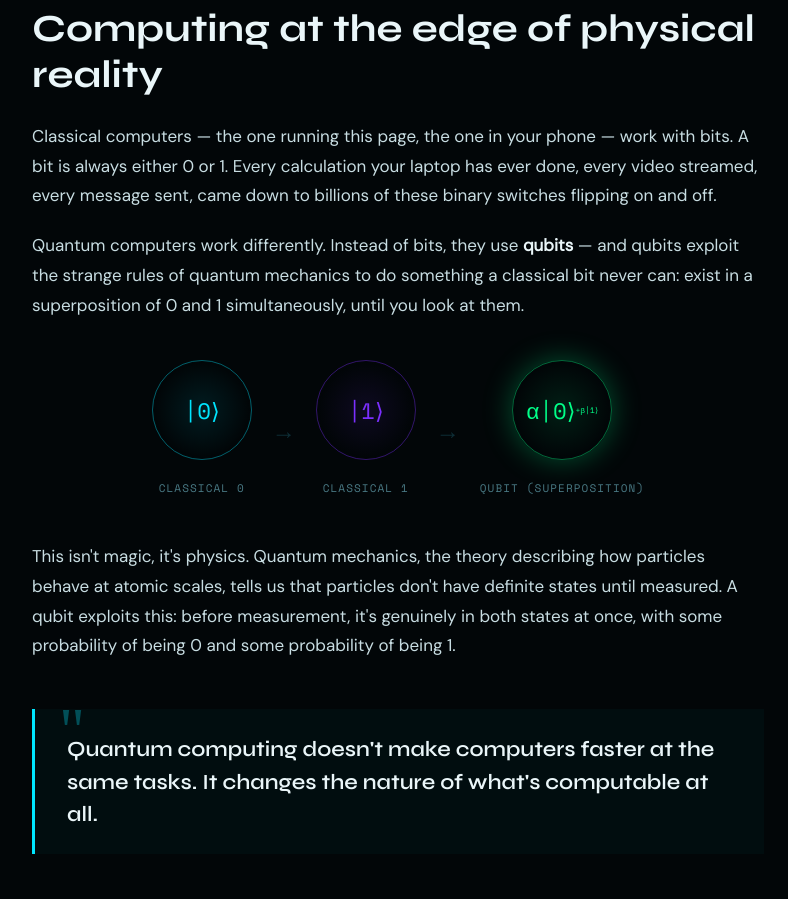
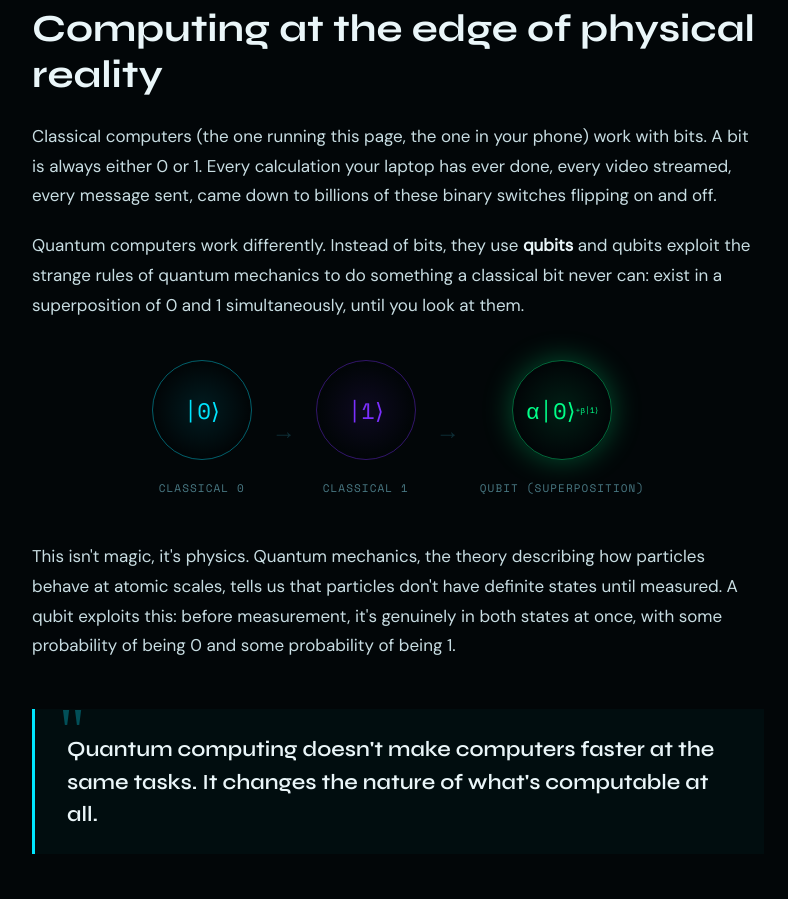
Before and after one commit to prathamJOAT/quantum-computing-portfolio, a plain HTML site: page index.html in a window 1280 px wide. Shown: the part 960-1859 px from the top of the page, without its empty margins (242-1030 px from the left). Drawn offline with nearby package versions, Linux system fonts and the light colour scheme.

Commit message:
Update index.html

```diff
--- a/index.html
+++ b/index.html
@@ -942,9 +942,9 @@
 
     <h2 class="reveal">Computing at the edge of physical reality</h2>
 
-    <p class="reveal">Classical computers — the one running this page, the one in your phone — work with bits. A bit is always either 0 or 1. Every calculation your laptop has ever done, every video streamed, every message sent, came down to billions of these binary switches flipping on and off.</p>
+    <p class="reveal">Classical computers (the one running this page, the one in your phone) work with bits. A bit is always either 0 or 1. Every calculation your laptop has ever done, every video streamed, every message sent, came down to billions of these binary switches flipping on and off.</p>
 
-    <p class="reveal">Quantum computers work differently. Instead of bits, they use <strong>qubits</strong> — and qubits exploit the strange rules of quantum mechanics to do something a classical bit never can: exist in a superposition of 0 and 1 simultaneously, until you look at them.</p>
+    <p class="reveal">Quantum computers work differently. Instead of bits, they use <strong>qubits</strong> and qubits exploit the strange rules of quantum mechanics to do something a classical bit never can: exist in a superposition of 0 and 1 simultaneously, until you look at them.</p>
 
     <div class="qubit-demo reveal">
       <div class="qubit-box">
```
